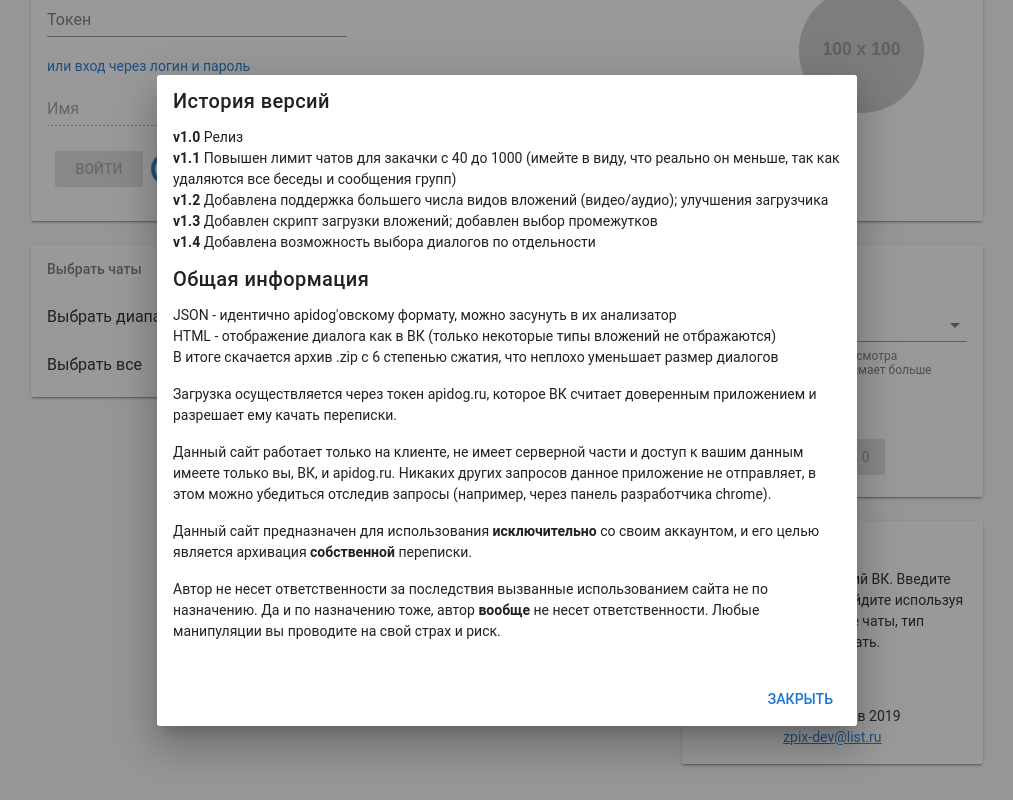
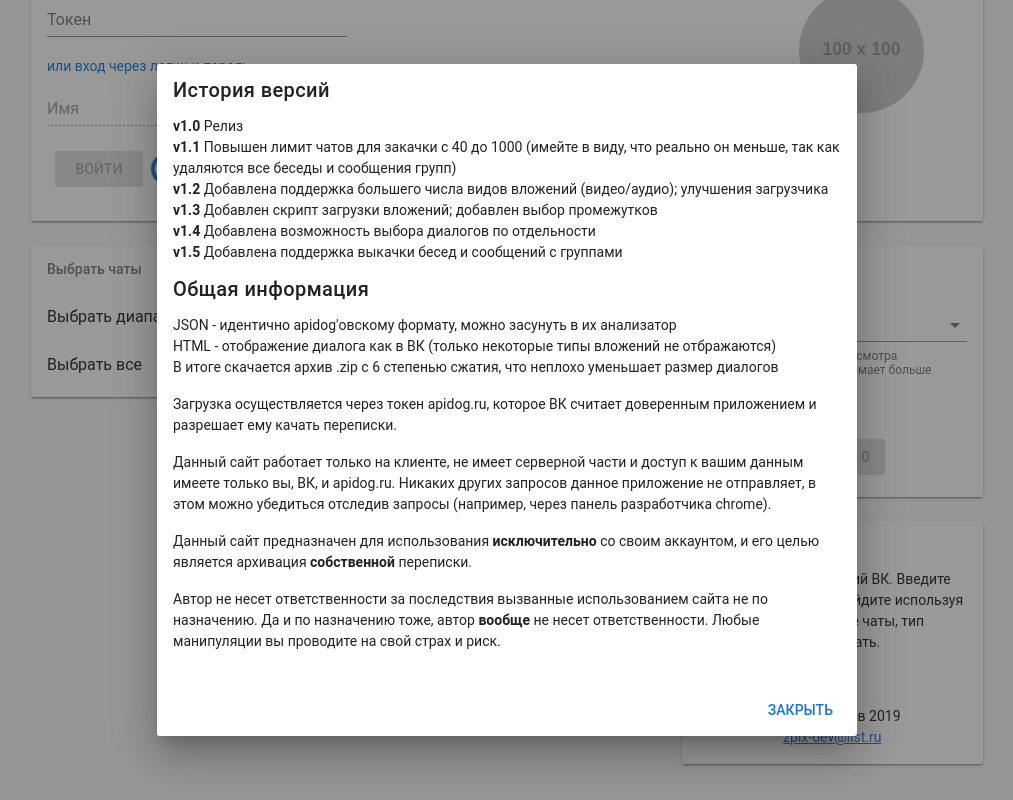
Before and after one commit to zpix1/vk-pm-downloader, a Vue app: page / in a window 1280 px wide. Both pictures are taken after a click on the link "Больше информации". Shown: the part 143-943 px from the top of the page, without its empty margins (133-1146 px from the left). Built offline with nearby package versions, Linux system fonts and the light colour scheme.

Commit message:
About update

```diff
--- a/package.json
+++ b/package.json
@@ -1,6 +1,6 @@
 {
   "name": "pm_downloader",
-  "version": "1.4.1",
+  "version": "1.5.0",
   "private": true,
   "scripts": {
     "serve": "vue-cli-service serve",
--- a/src/components/About.vue
+++ b/src/components/About.vue
@@ -10,6 +10,7 @@
             <b>v1.2</b> Добавлена поддержка большего числа видов вложений (видео/аудио); улучшения загрузчика <br>
             <b>v1.3</b> Добавлен скрипт загрузки вложений; добавлен выбор промежутков <br>
             <b>v1.4</b> Добавлена возможность выбора диалогов по отдельности <br>
+            <b>v1.5</b> Добавлена поддержка выкачки бесед и сообщений с группами <br>
           </p>
           <!-- <p class="title">Возможные проблемы</p>
           <p>Проблемы сети - скорее вс</p> -->
```
